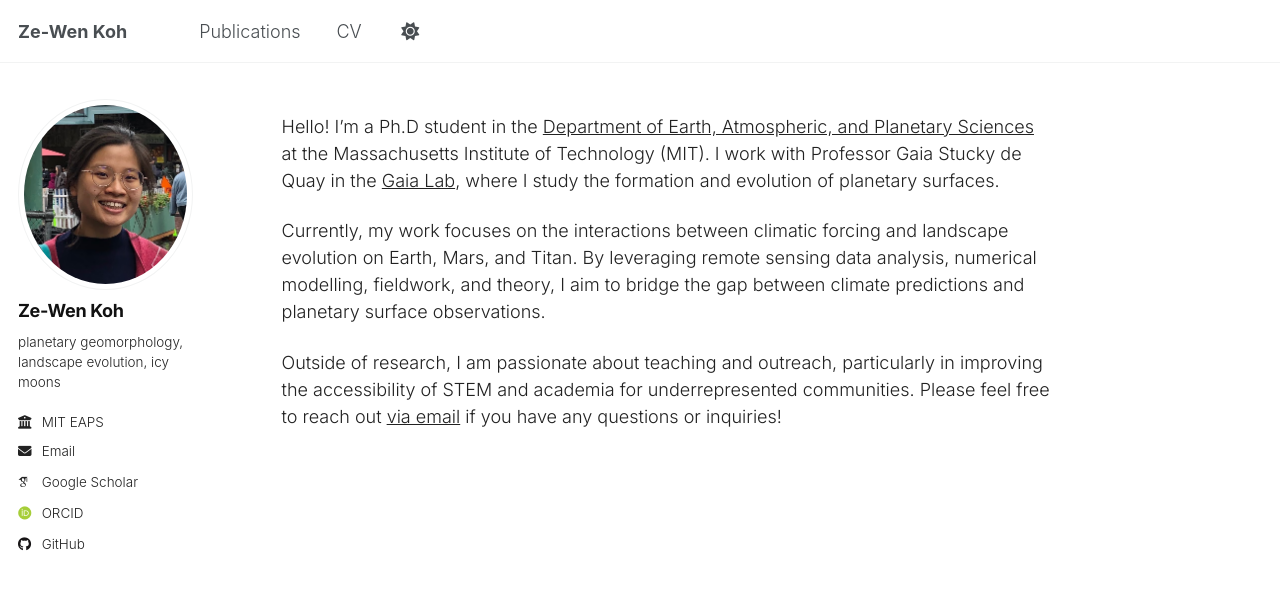
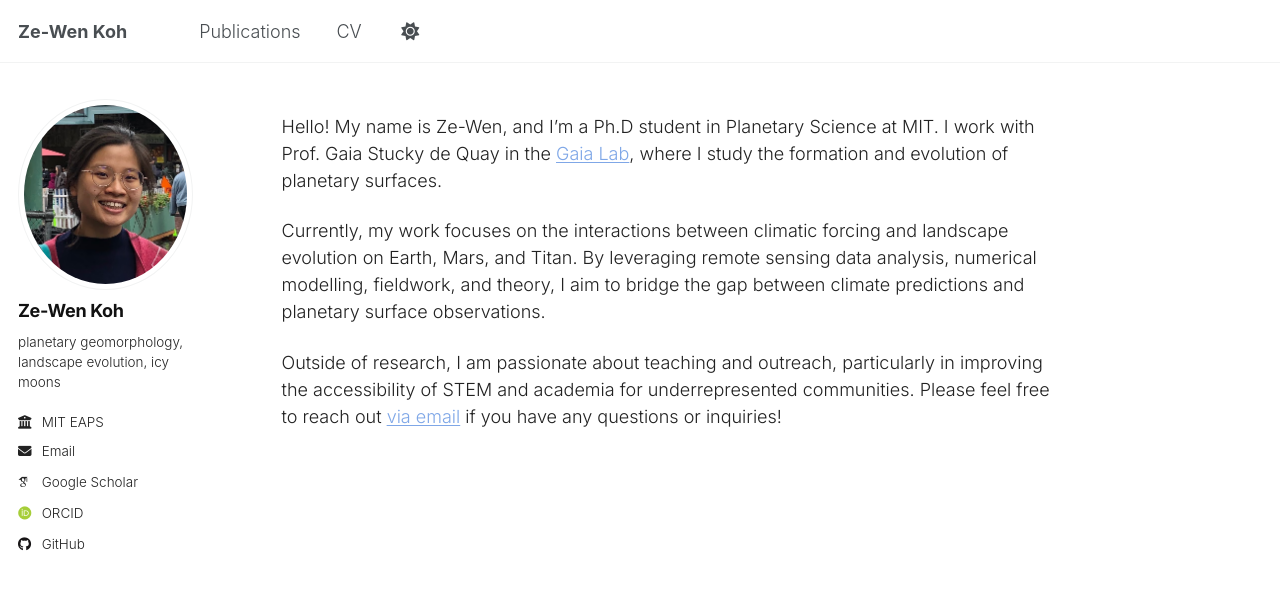
Before and after one commit to kohzewen/kohzewen.github.io, a Jekyll site: the page built from _pages/about.md, in a window 1280 px wide. Shown: the top 590 px of the page. Built offline with Jekyll 4.4.1, drawn with Linux system fonts in a browser that asks for light colours; some web fonts are replaced.

Commit message:
fiddling with link style

```diff
--- a/_pages/about.md
+++ b/_pages/about.md
@@ -7,7 +7,7 @@ redirect_from:
   - /about.html
 ---
 
-Hello! I'm a Ph.D student in the [Department of Earth, Atmospheric, and Planetary Sciences](https://eaps.mit.edu/) at the Massachusetts Institute of Technology (MIT). I work with Professor Gaia Stucky de Quay in the [Gaia Lab](https://thegaialab.com/), where I study the formation and evolution of planetary surfaces.
+Hello! My name is Ze-Wen, and I'm a Ph.D student in Planetary Science at MIT. I work with Prof. Gaia Stucky de Quay in the [Gaia Lab](https://thegaialab.com/), where I study the formation and evolution of planetary surfaces.
 
 Currently, my work focuses on the interactions between climatic forcing and landscape evolution on Earth, Mars, and Titan. By leveraging remote sensing data analysis, numerical modelling, fieldwork, and theory, I aim to bridge the gap between climate predictions and planetary surface observations.
 
--- a/assets/css/main.scss
+++ b/assets/css/main.scss
@@ -85,9 +85,9 @@ h3, h4 {
 .page__content a,
 .archive a,
 .inner-content a {
-  color: inherit;
+  color: #7fa7e7 !important; /*inherit;*/
   text-decoration: underline;
-  text-underline-offset: 1px; /* Gives the underline a little breathing room */
+  text-underline-offset: 2px; /* Gives the underline a little breathing room */
   transition: color 0.2s ease, text-decoration 0.2s ease;
 }
 
```
